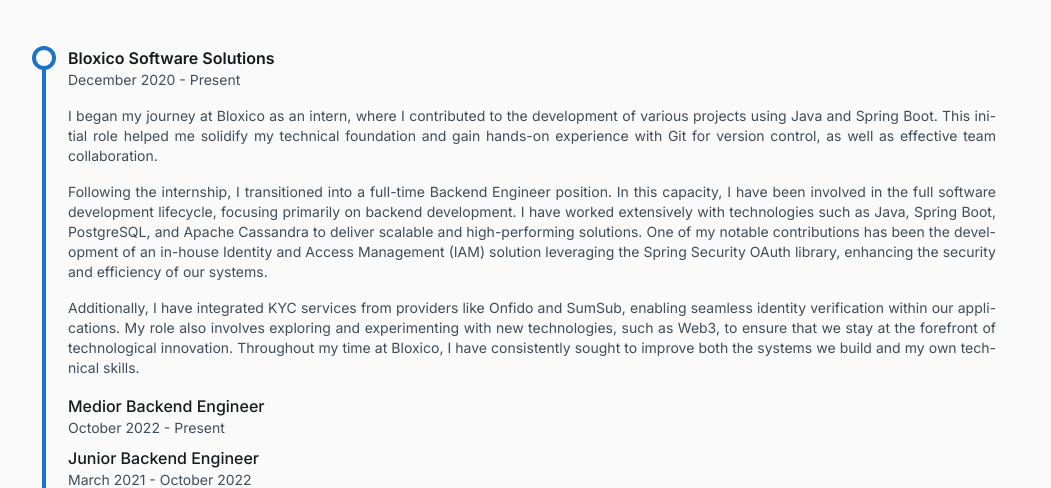
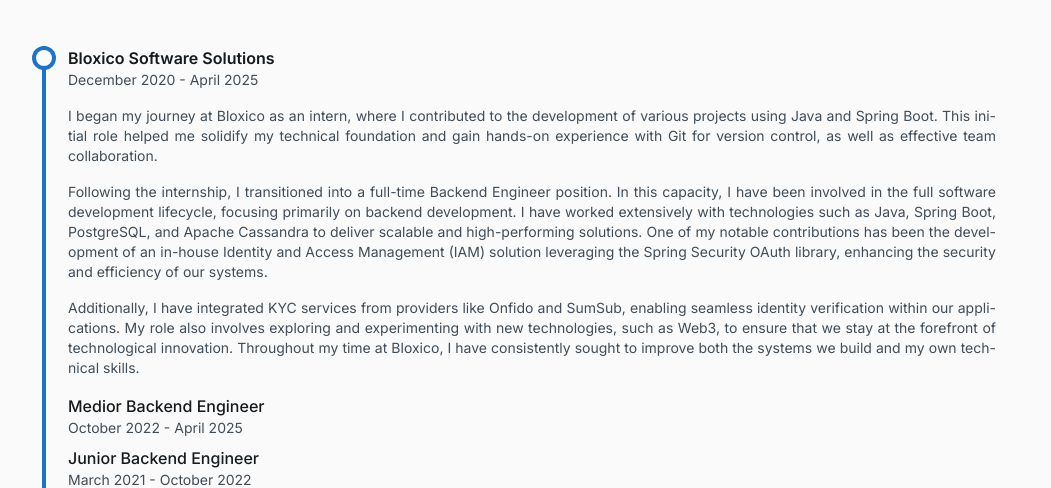
Before and after one commit to rodjenihm/danijelmitrovic.com, a Next.js app: page /portfolio in a window 1280 px wide. Shown: the part 632-1120 px from the top of the page, without its empty margins (108-1159 px from the left). Built offline with nearby package versions, Linux system fonts and the light colour scheme.

Commit message:
Update work experience end date

```diff
--- a/app/portfolio/page.tsx
+++ b/app/portfolio/page.tsx
@@ -126,7 +126,7 @@
                       Bloxico Software Solutions
                     </h3>
                     <p className="text-sm text-muted-foreground">
-                      December 2020 - Present
+                      December 2020 - April 2025
                     </p>
                   </div>
                 </div>
@@ -167,7 +167,7 @@
                   <div>
                     <h4 className="font-medium">Medior Backend Engineer</h4>
                     <p className="text-sm text-muted-foreground">
-                      October 2022 - Present
+                      October 2022 - April 2025
                     </p>
                   </div>
                   <div>
```
